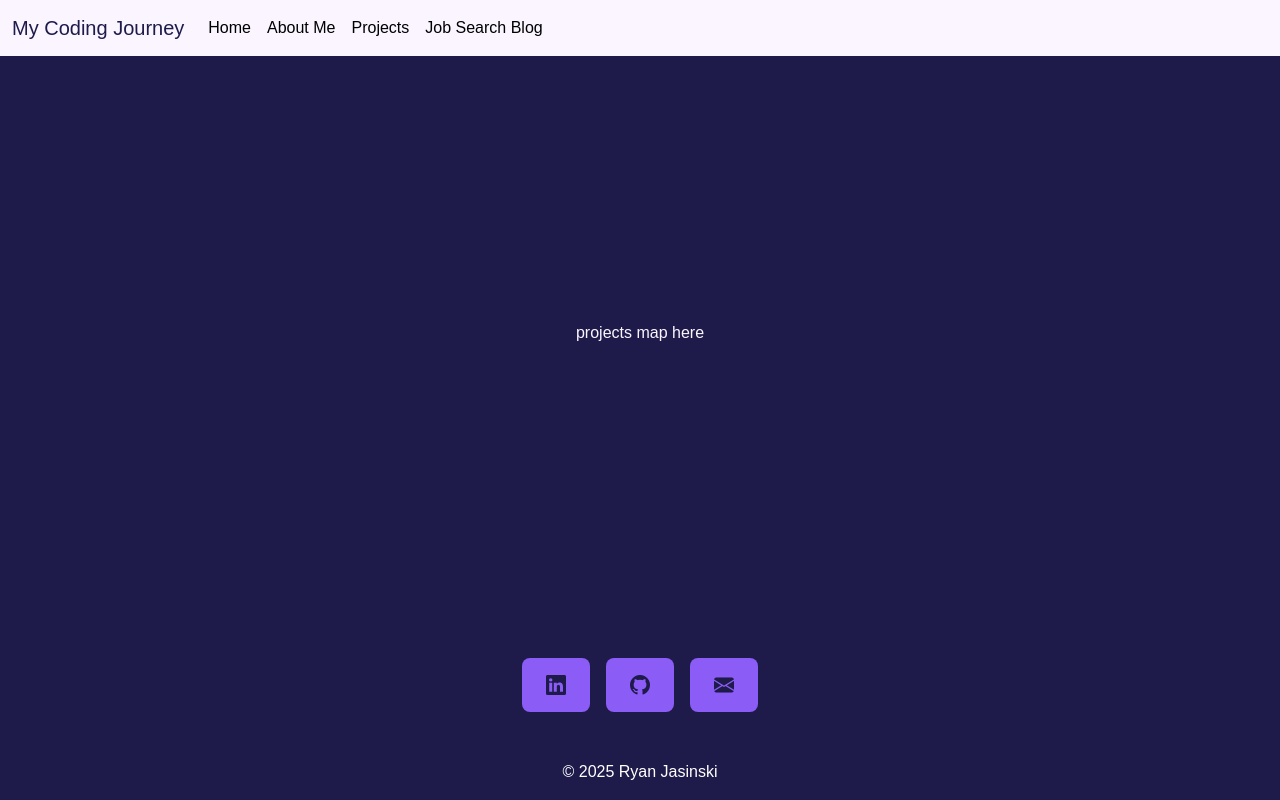
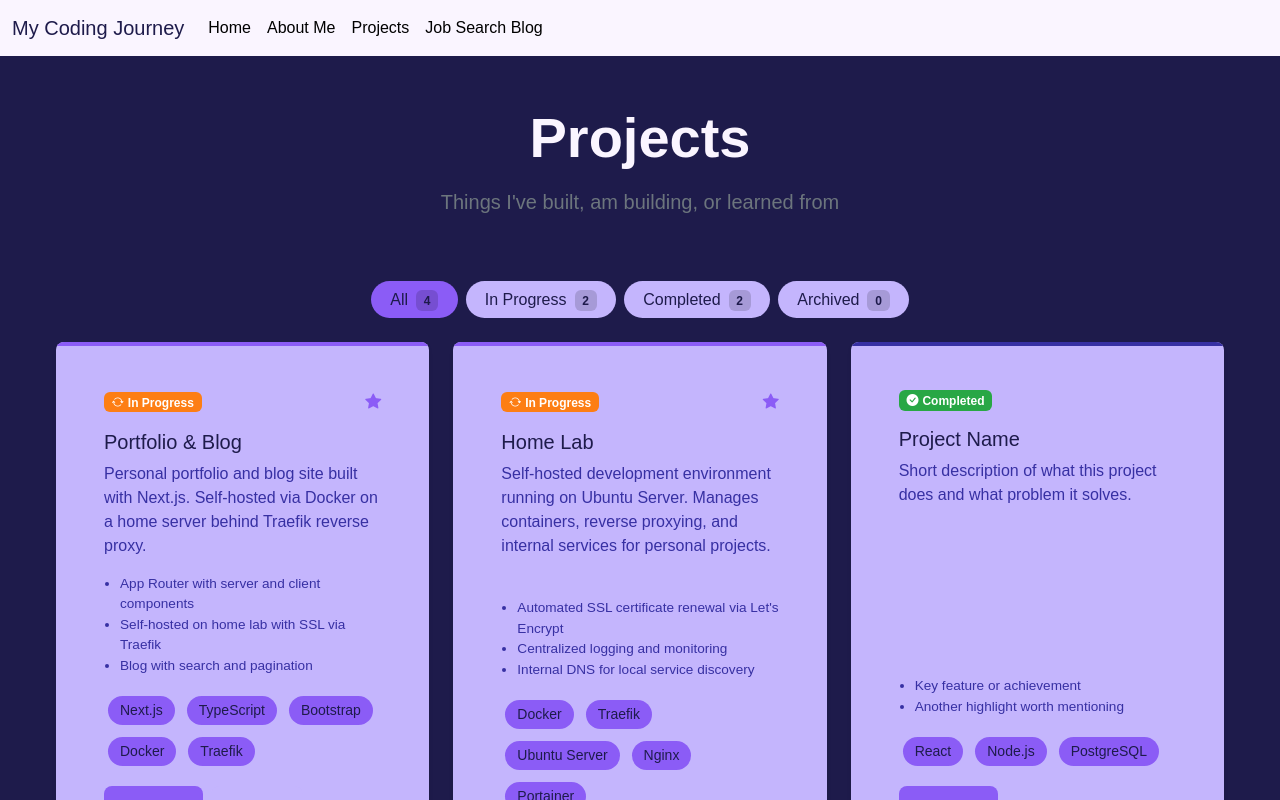
Before and after one commit to codeMonkeyHopeful/portfolio-and-blog, a Next.js app: page /projects in a window 1280 px wide. Built offline with nearby package versions, Linux system fonts and the light colour scheme.

Commit message:
project cards

```diff
--- a/src/app/projects/page.tsx
+++ b/src/app/projects/page.tsx
@@ -1,12 +1,132 @@
-import type { Metadata } from "next";
+'use client';
 
-export const metadata: Metadata = {
-  title: "Projects",
-  description: "Pojects I've worked on.",
-};
+import { useState } from 'react';
+import { ProjectCard } from '@/components/Projects';
+import type { Project, ProjectStatus } from '@/types/Projects';
 
-const Projects = ({}) => {
-  return <div>projects map here</div>;
-};
+const PROJECTS: Project[] = [
+  {
+    id: 1,
+    title: 'Portfolio & Blog',
+    description:
+      'Personal portfolio and blog site built with Next.js. Self-hosted via Docker on a home server behind Traefik reverse proxy.',
+    techStack: ['Next.js', 'TypeScript', 'Bootstrap', 'Docker', 'Traefik'],
+    githubUrl: 'https://github.com',
+    liveUrl: 'https://example.com',
+    featured: true,
+    status: 'in-progress',
+    highlights: [
+      'App Router with server and client components',
+      'Self-hosted on home lab with SSL via Traefik',
+      'Blog with search and pagination',
+    ],
+  },
+  {
+    id: 2,
+    title: 'Home Lab',
+    description:
+      'Self-hosted development environment running on Ubuntu Server. Manages containers, reverse proxying, and internal services for personal projects.',
+    techStack: ['Docker', 'Traefik', 'Ubuntu Server', 'Nginx', 'Portainer'],
+    featured: true,
+    status: 'in-progress',
+    highlights: [
+      'Automated SSL certificate renewal via Let\'s Encrypt',
+      'Centralized logging and monitoring',
+      'Internal DNS for local service discovery',
+    ],
+  },
+  {
+    id: 3,
+    title: 'Project Name',
+    description: 'Short description of what this project does and what problem it solves.',
+    techStack: ['React', 'Node.js', 'PostgreSQL'],
+    githubUrl: 'https://github.com',
+    status: 'completed',
+    highlights: [
+      'Key feature or achievement',
+      'Another highlight worth mentioning',
+    ],
+  },
+  {
+    id: 4,
+    title: 'Project Name',
+    description: 'Short description of what this project does and what problem it solves.',
+    techStack: ['TypeScript', 'Express', 'Redis'],
+    githubUrl: 'https://github.com',
+    liveUrl: 'https://example.com',
+    status: 'completed',
+  },
+];
 
-export default Projects;
+type Filter = 'all' | ProjectStatus;
+
+const FILTERS: { label: string; value: Filter }[] = [
+  { label: 'All', value: 'all' },
+  { label: 'In Progress', value: 'in-progress' },
+  { label: 'Completed', value: 'completed' },
+  { label: 'Archived', value: 'archived' },
+];
+
+export default function ProjectsPage() {
+  const [activeFilter, setActiveFilter] = useState<Filter>('all');
+
+  const filtered = PROJECTS.filter(
+    (p) => activeFilter === 'all' || p.status === activeFilter
+  );
+
+  return (
+    <div className="container py-5">
+      <div className="row mb-5">
+        <div className="col-12 text-center">
+          <h1 className="display-4 fw-bold mb-3">Projects</h1>
+          <p className="lead text-secondary">
+            Things I&apos;ve built, am building, or learned from
+          </p>
+        </div>
+      </div>
+
+      <div className="row mb-4">
+        <div className="col-12 d-flex justify-content-center gap-2 flex-wrap">
+          {FILTERS.map((f) => (
+            <button
+              key={f.value}
+              onClick={() => setActiveFilter(f.value)}
+              className={activeFilter === f.value ? 'btn-primary' : 'btn-accent'}
+              style={{ borderRadius: '9999px', padding: '0.4rem 1.2rem', border: 'none', cursor: 'pointer' }}
+            >
+              {f.label}
+              <span
+                className="ms-2 badge"
+                style={{
+                  backgroundColor: 'rgba(0,0,0,0.15)',
+                  color: 'inherit',
+                  fontSize: '0.75rem',
+                }}
+              >
+                {f.value === 'all'
+                  ? PROJECTS.length
+                  : PROJECTS.filter((p) => p.status === f.value).length}
+              </span>
+            </button>
+          ))}
+        </div>
+      </div>
+
+      {filtered.length > 0 ? (
+        <div className="row g-4">
+          {filtered.map((project) => (
+            <div key={project.id} className="col-lg-4 col-md-6">
+              <ProjectCard project={project} />
+            </div>
+          ))}
+        </div>
+      ) : (
+        <div className="col-12 text-center py-5">
+          <i className="bi bi-folder2-open display-1 text-primary mb-3"></i>
+          <h3>No projects here yet</h3>
+          <p className="text-secondary">Check back soon.</p>
+        </div>
+      )}
+    </div>
+  );
+}
--- /dev/null
+++ b/src/components/Projects/ProjectCard.tsx
@@ -0,0 +1,85 @@
+import type { ProjectCardProps } from '@/types/Projects';
+
+const STATUS_CONFIG = {
+  completed: { label: 'Completed', icon: 'bi-check-circle-fill', color: '#28a745' },
+  'in-progress': { label: 'In Progress', icon: 'bi-arrow-repeat', color: '#fd7e14' },
+  archived: { label: 'Archived', icon: 'bi-archive-fill', color: '#6c757d' },
+};
+
+export const ProjectCard = ({ project }: ProjectCardProps) => {
+  const status = STATUS_CONFIG[project.status];
+
+  return (
+    <div className="card h-100 shadow-sm border-0 position-relative overflow-hidden">
+      <div
+        className="position-absolute top-0 start-0 w-100"
+        style={{
+          height: '4px',
+          background: project.featured ? 'var(--accent)' : 'var(--primary)',
+        }}
+      />
+
+      <div className="card-body d-flex flex-column p-4">
+        <div className="d-flex justify-content-between align-items-center mb-3">
+          <span
+            className="badge"
+            style={{ backgroundColor: status.color, color: 'white', fontSize: '0.75rem' }}
+          >
+            <i className={`bi ${status.icon} me-1`}></i>
+            {status.label}
+          </span>
+          {project.featured && (
+            <span title="Featured project" style={{ color: 'var(--accent)' }}>
+              <i className="bi bi-star-fill"></i>
+            </span>
+          )}
+        </div>
+
+        <h5 className="card-title mb-2 text-dark">{project.title}</h5>
+
+        <p className="card-text text-muted flex-grow-1 mb-3">{project.description}</p>
+
+        {project.highlights && project.highlights.length > 0 && (
+          <ul className="mb-3 ps-3" style={{ fontSize: '0.85rem', color: 'var(--primary)' }}>
+            {project.highlights.slice(0, 3).map((highlight, i) => (
+              <li key={i}>{highlight}</li>
+            ))}
+          </ul>
+        )}
+
+        <div className="mb-3 d-flex flex-wrap gap-1">
+          {project.techStack.map((tech) => (
+            <span key={tech} className="skill-badge">
+              {tech}
+            </span>
+          ))}
+        </div>
+
+        <div className="d-flex gap-2">
+          {project.githubUrl && (
+            <a
+              href={project.githubUrl}
+              target="_blank"
+              rel="noopener noreferrer"
+              className="btn btn-sm btn-primary d-flex align-items-center gap-1"
+            >
+              <i className="bi bi-github"></i>
+              Code
+            </a>
+          )}
+          {project.liveUrl && (
+            <a
+              href={project.liveUrl}
+              target="_blank"
+              rel="noopener noreferrer"
+              className="btn btn-sm btn-accent d-flex align-items-center gap-1"
+            >
+              <i className="bi bi-box-arrow-up-right"></i>
+              Live
+            </a>
+          )}
+        </div>
+      </div>
+    </div>
+  );
+};
--- /dev/null
+++ b/src/components/Projects/index.ts
@@ -0,0 +1 @@
+export { ProjectCard } from './ProjectCard';
--- a/src/components/index.ts
+++ b/src/components/index.ts
@@ -1,3 +1,4 @@
 export { BootstrapClientInit } from "./BootstrapClientInit";
 export { Navbar } from "./NavigationBar/index";
 export { Footer } from "./Footer";
+export { ProjectCard } from "./Projects";
--- /dev/null
+++ b/src/types/Projects/index.ts
@@ -0,0 +1,19 @@
+export type ProjectStatus = 'completed' | 'in-progress' | 'archived';
+
+export interface Project {
+  id: number;
+  title: string;
+  description: string;
+  techStack: string[];
+  githubUrl?: string;
+  liveUrl?: string;
+  featured?: boolean;
+  status: ProjectStatus;
+  highlights?: string[];
+  startDate?: string;
+  endDate?: string;
+}
+
+export interface ProjectCardProps {
+  project: Project;
+}
```
